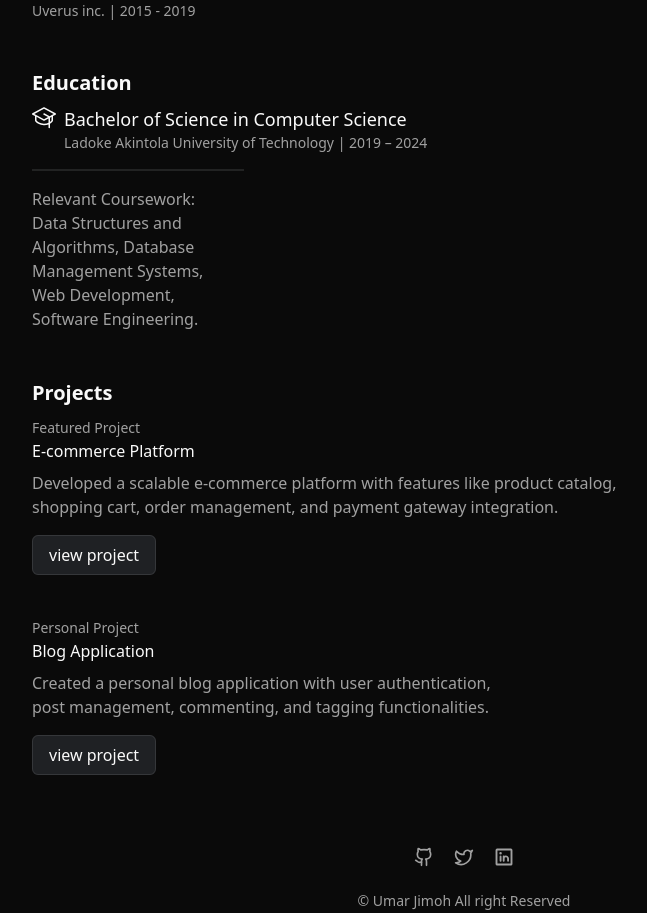
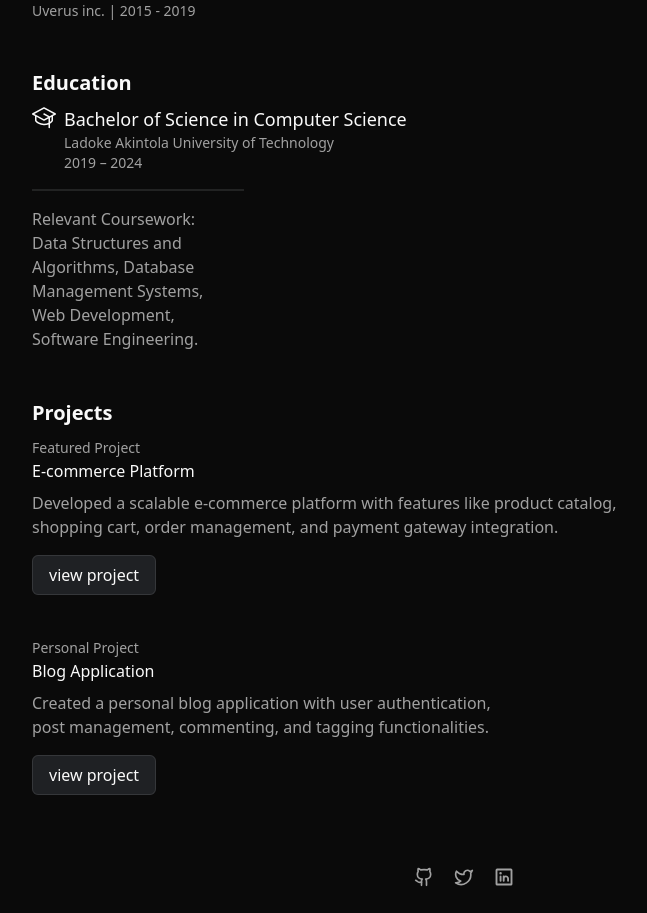
Before and after one commit to Umar-Jimoh/my-website, a React (Vite) app: page /resume in a window 1280 px wide. Shown: the part 824-1737 px from the top of the page, without its empty margins (176-823 px from the left). Built offline with nearby package versions, Linux system fonts and the light colour scheme.

Commit message:
Add line break in education section for better formatting

```diff
--- a/src/components/Education.tsx
+++ b/src/components/Education.tsx
@@ -9,7 +9,7 @@ function Education() {
         <div className="flex flex-col">
           <h3 className="text-lg">Bachelor of Science in Computer Science</h3>
           <p className="text-muted-foreground text-sm">
-            Ladoke Akintola University of Technology |{" "}
+            Ladoke Akintola University of Technology <br/>
             <time dateTime="2019">2019</time> –{" "}
             <time dateTime="2024">2024</time>
           </p>
```
